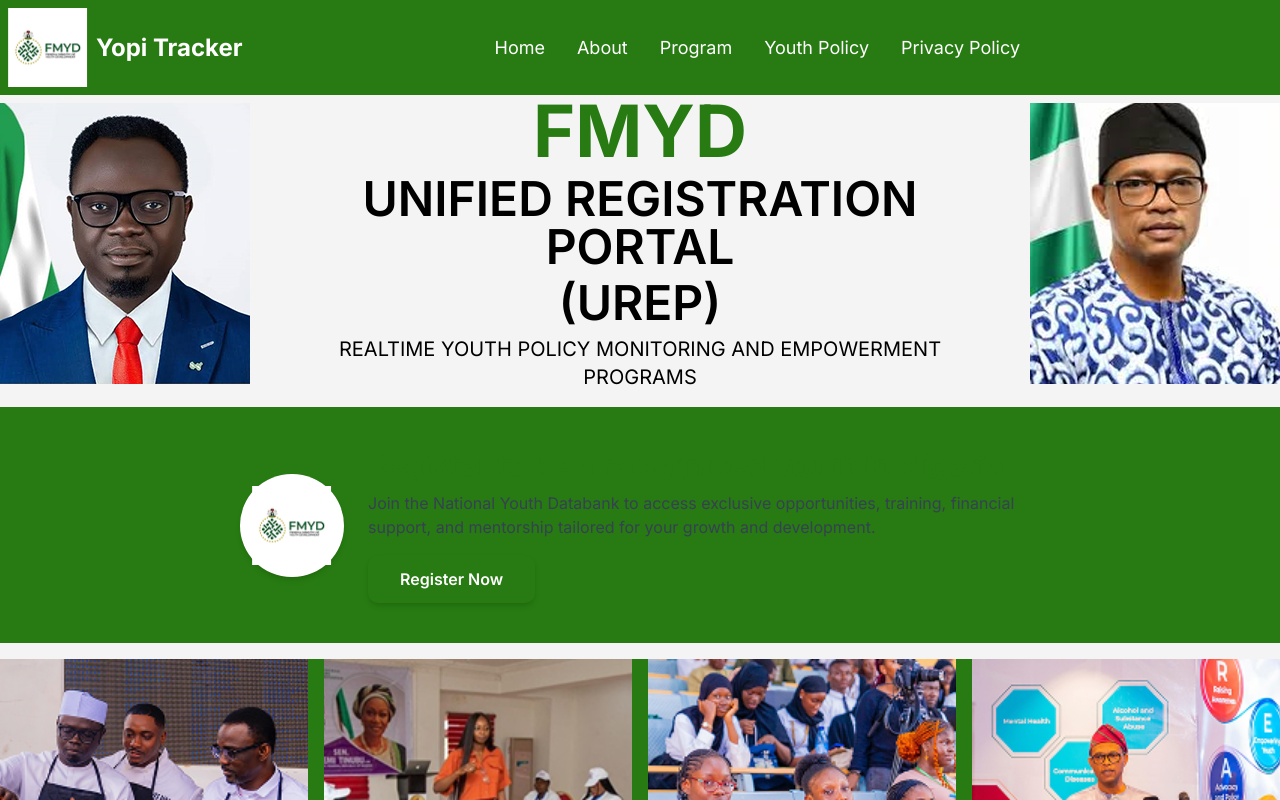
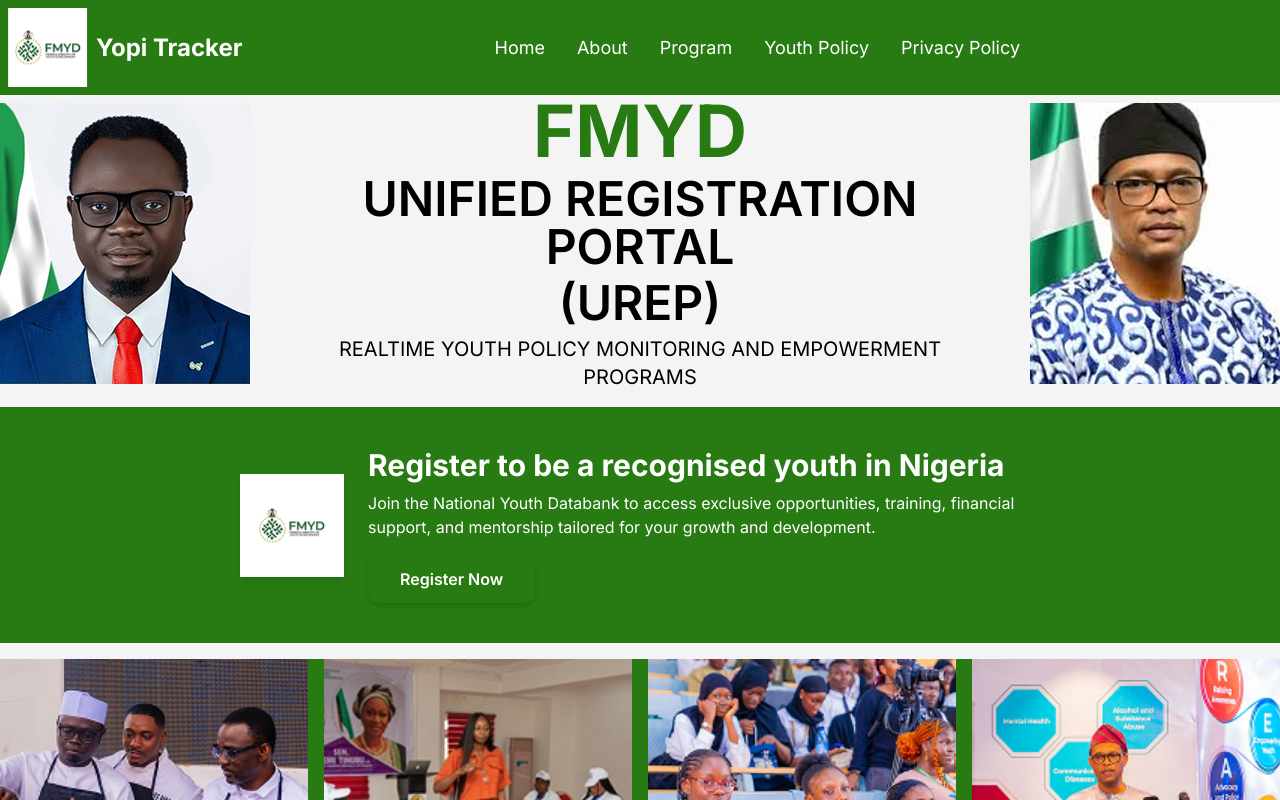
Before and after one commit to thatzerroguy/urep-frontend, a Next.js app: page / in a window 1280 px wide. Shown: the top 800 px of the page. Built offline with nearby package versions, Linux system fonts and the light colour scheme.

Commit message:
fix: color issue

```diff
--- a/src/app/page.tsx
+++ b/src/app/page.tsx
@@ -193,12 +193,12 @@
           {/* Databank Registration Banner */}
           <div className="w-full bg-[#277B12] bg-opacity-10 py-10 my-4 flex justify-center">
             <div className="flex flex-col md:flex-row items-center justify-center gap-6 max-w-5xl px-4 text-center md:text-left">
-              <div className="bg-white p-3 rounded-full shadow-md">
+              <div className="bg-white p-3 shadow-md">
                 <Image src="/images/fmyd_logo.png" alt="FMYD Logo" width={80} height={80} />
               </div>
               <div>
-                <h2 className="text-2xl md:text-3xl font-bold text-[#277B12] mb-2">Register to be a recognised youth in Nigeria</h2>
-                <p className="text-gray-700 mb-4 max-w-2xl text-sm md:text-base">
+                <h2 className="text-2xl md:text-3xl font-bold text-white mb-2">Register to be a recognised youth in Nigeria</h2>
+                <p className="text-white mb-4 max-w-2xl text-sm md:text-base">
                   Join the National Youth Databank to access exclusive opportunities, training, financial support, and mentorship tailored for your growth and development.
                 </p>
                 <Link href="/databank" className="bg-[#277B12] text-white px-8 py-3 rounded-lg font-semibold hover:bg-green-700 transition-colors inline-block shadow-md">
```
Also changed, not shown: 1 other file (tests, documents, lock files or other folders).
